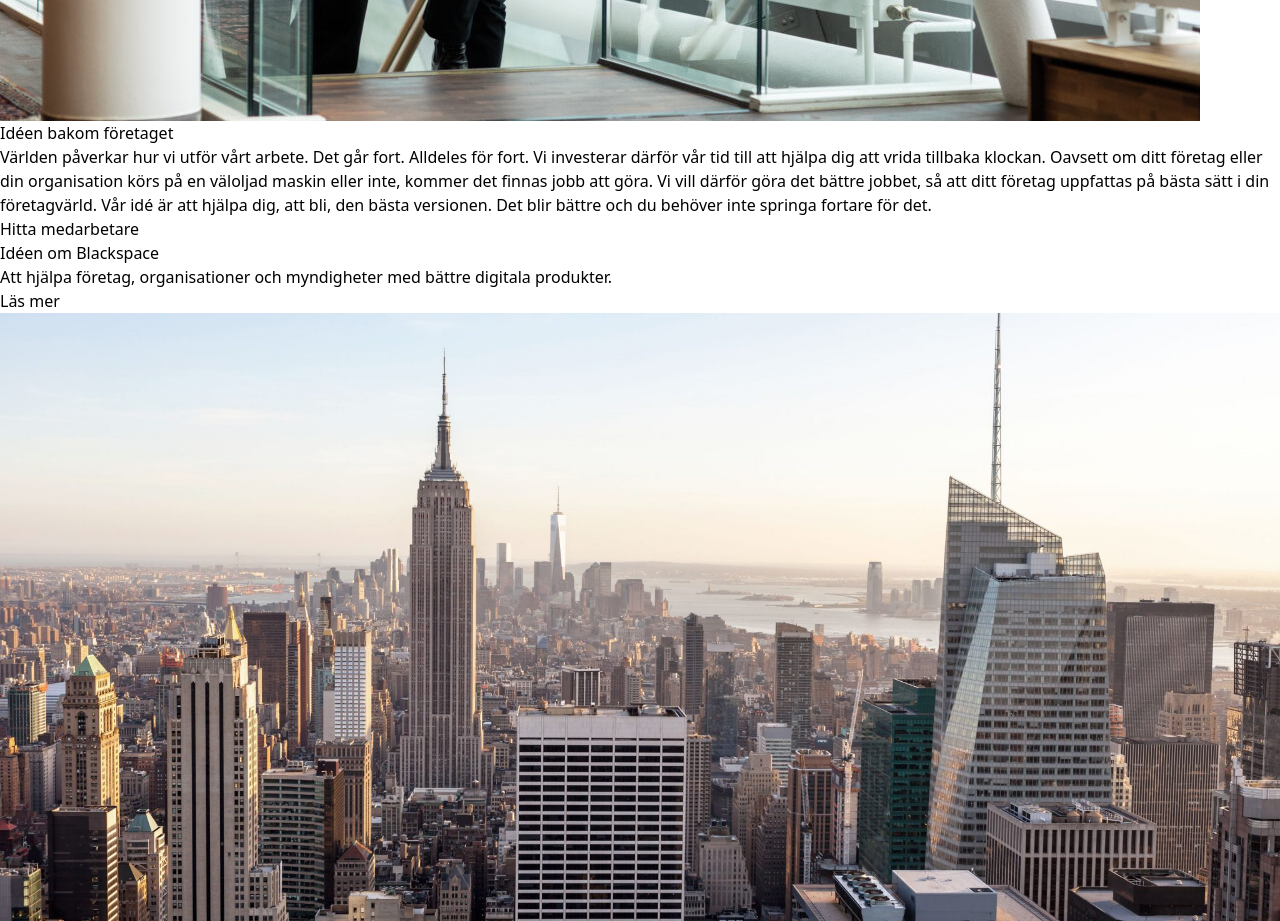
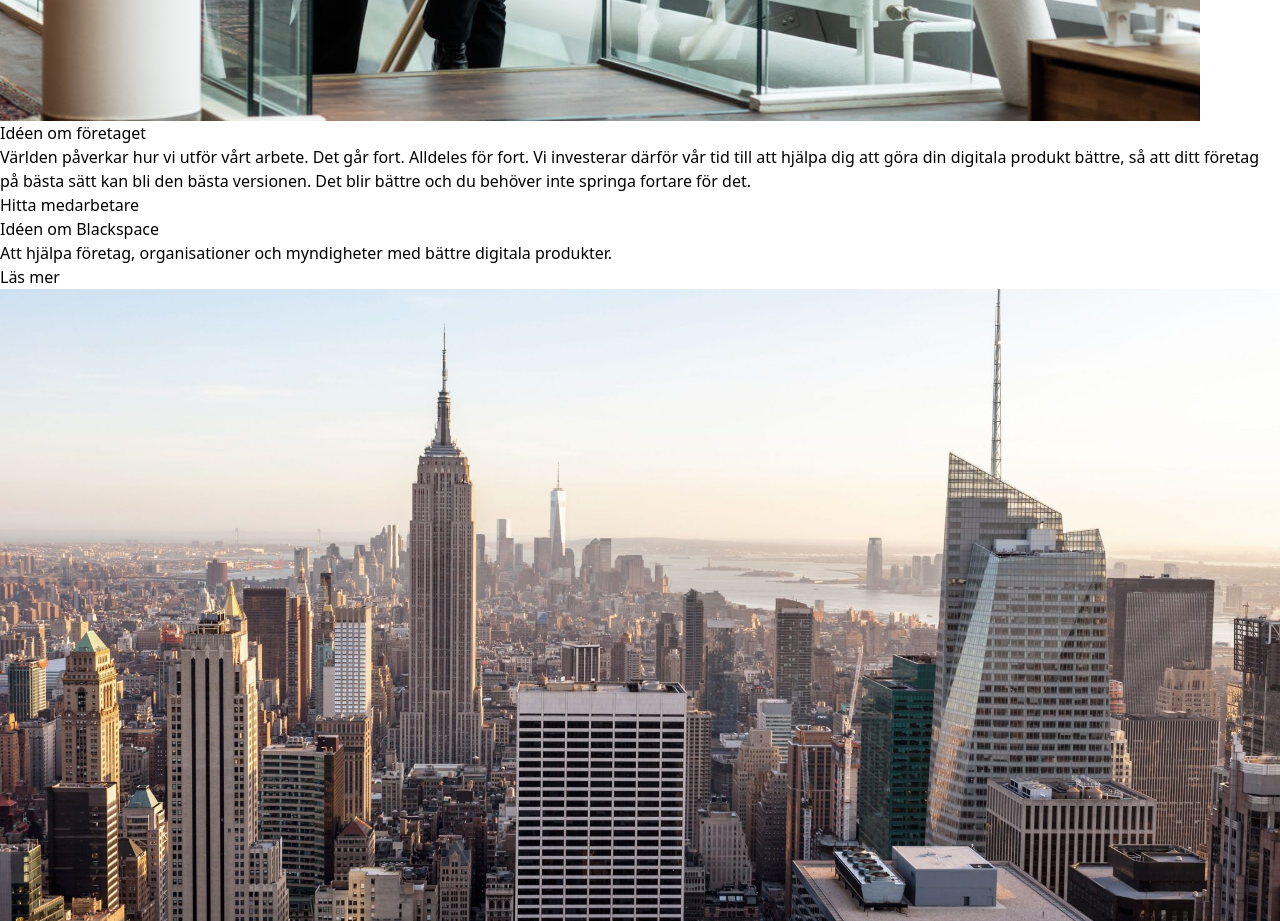
Before and after one commit to deniz19283/blackspace, a Next.js app: page / in a window 1280 px wide. Shown: the part 6980-7901 px from the top of the page. Built offline with nearby package versions, Linux system fonts and the light colour scheme.

Commit message:
Update Expertise.tsx

```diff
--- a/components/homepage/Expertise.tsx
+++ b/components/homepage/Expertise.tsx
@@ -46,13 +46,12 @@ export default function Expertise() {
             />
           </figure>
           <div className='content-module_wrapper'>
-            <h2 className='content-module_title section-title'>Idéen bakom företaget</h2>
+            <h2 className='content-module_title section-title'>Idéen om företaget</h2>
             <div className='content-module_content article-text text-flow'>
               <p className='preamble-large'>
                 Världen påverkar hur vi utför vårt arbete. Det går fort. Alldeles för fort. Vi investerar därför vår tid
-                till att hjälpa dig att vrida tillbaka klockan. Oavsett om ditt företag eller din organisation körs på en väloljad maskin eller inte,
-                kommer det finnas jobb att göra. Vi vill därför göra det bättre jobbet, så att ditt företag uppfattas på bästa sätt i din företagvärld.
-                Vår idé är att hjälpa dig, att bli, den bästa versionen. Det blir bättre och du behöver inte springa fortare för det.
+                till att hjälpa dig att göra din digitala produkt bättre, så att ditt företag på bästa sätt kan bli den bästa versionen.
+                Det blir bättre och du behöver inte springa fortare för det.
               </p>
             </div>
             <footer className='content-module_footer'>
```
